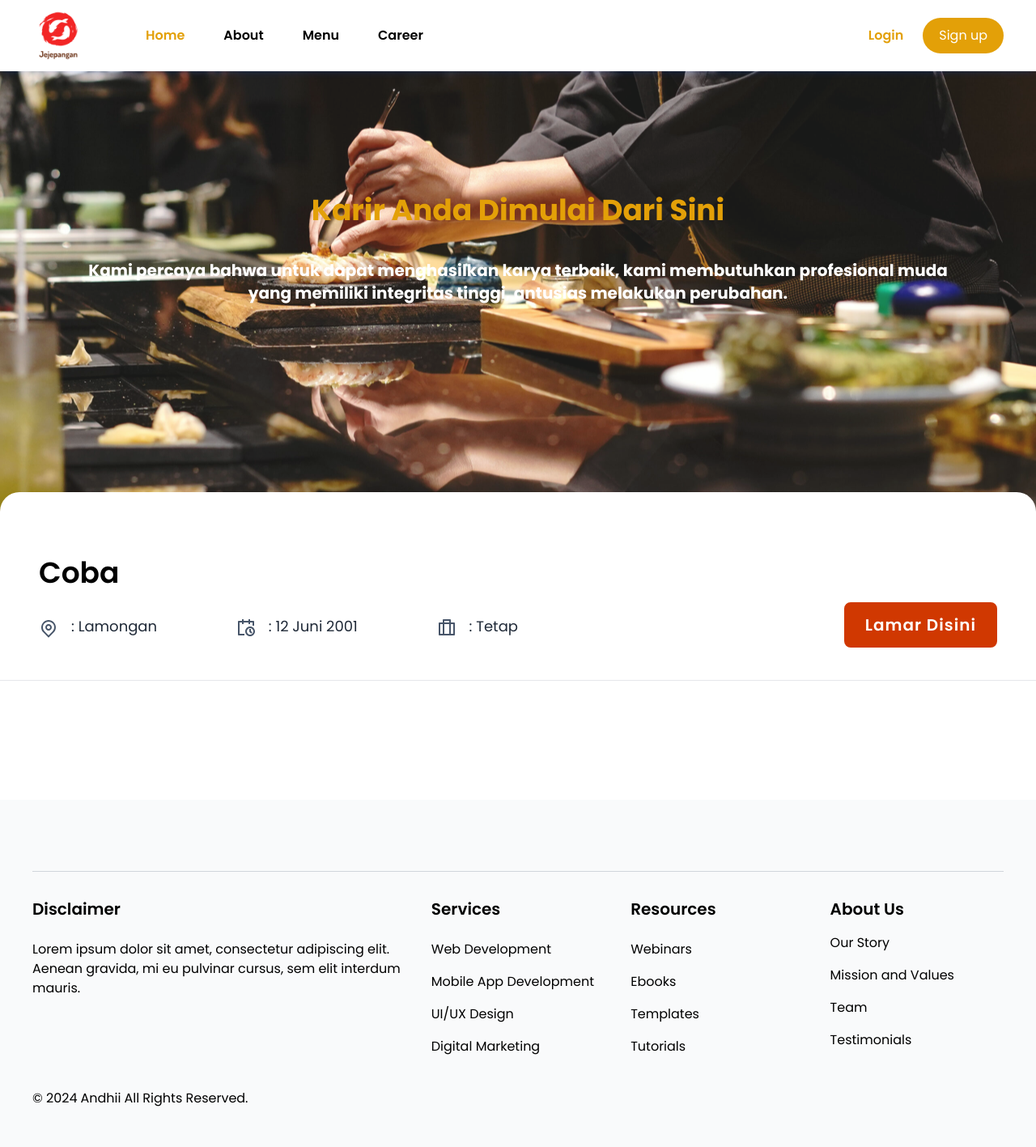
After one commit to agungandhita/HRIS, a Laravel app: template resources/views/rekrutmen/page/detail.blade.php in a window 1280 px wide. The commit adds this page. Shown: the whole page at 81% size. Run offline with Laravel 10, Linux system fonts and the light colour scheme; the template is opened without the code that fills it, so the values that code supplies are empty; style sheets or scripts are compiled from the project's sources; settings files or empty folders that the repository lacks are supplied.

Commit message:
make detail vacancy

```diff
--- a/app/Providers/RepositoryServiceProvider.php
+++ b/app/Providers/RepositoryServiceProvider.php
@@ -2,6 +2,8 @@
 
 namespace App\Providers;
 
+use App\Repositories\Loker\LokerInterface;
+use App\Repositories\Loker\LokerRepository;
 use Illuminate\Support\ServiceProvider;
 use App\Repositories\Manajer\ManajerInterface;
 use App\Repositories\Vacancy\VacancyInterface;
@@ -14,6 +16,6 @@ class RepositoryServiceProvider extends ServiceProvider {
     public function register() {
         $this->app->bind(ManajerInterface::class, ManajerRepository::class);
         $this->app->bind(VacancyInterface::class, VacancyRepository::class);
-
+        $this->app->bind(LokerInterface::class, LokerRepository::class);
     }
 }
--- a/app/Repositories/Vacancy/VacancyRepository.php
+++ b/app/Repositories/Vacancy/VacancyRepository.php
@@ -39,7 +39,7 @@ class VacancyRepository implements VacancyInterface
                 $item->status = 'closed';
                 $item->save();
             }
-
+            // Proses job_description
             $item->job_description = str_replace(['[', ']', '"'], '', $item->job_description);
             $item->job_description = explode(',', $item->job_description);
             $item->job_description = array_map('trim', $item->job_description);
@@ -55,7 +55,8 @@ class VacancyRepository implements VacancyInterface
         return $vacancies;
     }
 
-    public function updateVacancies(int $id, array $data) {
+    public function updateVacancies(int $id, array $data)
+    {
 
         $vacancy = Vacancy::findOrFail($id);
 
--- /dev/null
+++ b/resources/views/rekrutmen/page/detail.blade.php
@@ -0,0 +1,65 @@
+@extends('rekrutmen.layouts.main')
+
+@section('container')
+    <div class="before:z-10 object-contain before:absolute before:w-full before:h-full before:inset-0">
+        <img src="{{ asset('bahan/career.jpg') }}" class="absolute inset-0 w-full h-full object-cover opacity-90"
+            alt="Banner Image">
+        <div
+            class="min-h-[280px] relative z-20 max-w-6xl mx-auto flex flex-col justify-center items-center text-center p-6 mb-16 md:mb-40 mt-2 md:mt-20 ">
+            <h2 class="text-yellow-400 stroke-2 text-2xl md:text-4xl font-bold stroke-slate-950 mb-6 capitalize">Karir Anda
+                Dimulai Dari Sini
+            </h2>
+            <p class="text-white font-bold text-sm sm:text-xl mt-4">
+                Kami percaya bahwa untuk dapat menghasilkan karya terbaik, kami membutuhkan profesional muda yang memiliki
+                integritas tinggi, antusias melakukan perubahan.
+            </p>
+        </div>
+
+        <div class="bg-white relative z-20 mx-auto w-full rounded-t-3xl min-h-[380px] pb-20">
+            <div class="md:max-w-full px-4 py-10 sm:px-6 lg:px-12 lg:pt-20 mx-auto border-b">
+                <h1 class="text-2xl md:text-4xl font-semibold capitalize">
+                    coba
+                </h1>
+
+                <div class="md:grid md:grid-cols-2 ">
+                    <div class="md:flex justify-between">
+                        <div class="flex gap-x-4 mt-6">
+                            <svg xmlns="http://www.w3.org/2000/svg" viewBox="0 0 24 24" class="w-6 md:w-6 fill-slate-600">
+                                <path
+                                    d="M12 20.8995L16.9497 15.9497C19.6834 13.2161 19.6834 8.78392 16.9497 6.05025C14.2161 3.31658 9.78392 3.31658 7.05025 6.05025C4.31658 8.78392 4.31658 13.2161 7.05025 15.9497L12 20.8995ZM12 23.7279L5.63604 17.364C2.12132 13.8492 2.12132 8.15076 5.63604 4.63604C9.15076 1.12132 14.8492 1.12132 18.364 4.63604C21.8787 8.15076 21.8787 13.8492 18.364 17.364L12 23.7279ZM12 13C13.1046 13 14 12.1046 14 11C14 9.89543 13.1046 9 12 9C10.8954 9 10 9.89543 10 11C10 12.1046 10.8954 13 12 13ZM12 15C9.79086 15 8 13.2091 8 11C8 8.79086 9.79086 7 12 7C14.2091 7 16 8.79086 16 11C16 13.2091 14.2091 15 12 15Z">
+                                </path>
+                            </svg>
+                            <p class="mt-2 text-base text-gray-800 leading-relaxed md:text-lg capitalize">: Lamongan</p>
+                        </div>
+
+                        <div class="flex gap-x-4 mt-6">
+                            <svg xmlns="http://www.w3.org/2000/svg" viewBox="0 0 24 24" class="w-6 md:w-6 fill-slate-600">
+                                <path
+                                    d="M7 3V1H9V3H15V1H17V3H21C21.5523 3 22 3.44772 22 4V9H20V5H17V7H15V5H9V7H7V5H4V19H10V21H3C2.44772 21 2 20.5523 2 20V4C2 3.44772 2.44772 3 3 3H7ZM17 12C14.7909 12 13 13.7909 13 16C13 18.2091 14.7909 20 17 20C19.2091 20 21 18.2091 21 16C21 13.7909 19.2091 12 17 12ZM11 16C11 12.6863 13.6863 10 17 10C20.3137 10 23 12.6863 23 16C23 19.3137 20.3137 22 17 22C13.6863 22 11 19.3137 11 16ZM16 13V16.4142L18.2929 18.7071L19.7071 17.2929L18 15.5858V13H16Z">
+                                </path>
+                            </svg>
+                            <p class="mt-2 text-base text-gray-800 leading-relaxed md:text-lg capitalize">: 12 Juni 2001
+                            </p>
+                        </div>
+
+                        <div class="flex gap-x-4 mt-6">
+                            <svg xmlns="http://www.w3.org/2000/svg" viewBox="0 0 24 24" class="w-6 md:w-6 fill-slate-600">
+                                <path
+                                    d="M7 5V2C7 1.44772 7.44772 1 8 1H16C16.5523 1 17 1.44772 17 2V5H21C21.5523 5 22 5.44772 22 6V20C22 20.5523 21.5523 21 21 21H3C2.44772 21 2 20.5523 2 20V6C2 5.44772 2.44772 5 3 5H7ZM15 7H9V19H15V7ZM7 7H4V19H7V7ZM17 7V19H20V7H17ZM9 3V5H15V3H9Z">
+                                </path>
+                            </svg>
+                            <p class="mt-2 text-base text-gray-800 leading-relaxed md:text-lg capitalize">: Tetap </p>
+                        </div>
+
+                    </div>
+
+                    <div class="mt-4 flex justify-center items-center md:flex md:justify-end md:items-end">
+                        <button type="button"
+                            class="px-3 py-2 md:px-6 md:py-3 rounded-lg text-white text-sm md:text-xl tracking-wider font-semibold outline-none bg-orange-600 hover:bg-orange-700 border-2 border-orange-600 transition-all duration-300">Lamar Disini</button>
+                    </div>
+                </div>
+            </div>
+
+        </div>
+    </div>
+@endsection
--- a/routes/web.php
+++ b/routes/web.php
@@ -63,4 +63,6 @@ Route::middleware(['auth', 'manajer'])->group(function () {
 
 
 Route::get('/', [FrontController::class, 'index'])->name('home');
+//career
 Route::get('/career', [FrontController::class, 'career'])->name('career');
+Route::get('/career/detail', [FrontController::class, 'detail'])->name('career.detail');
```
Also changed, not shown: app/Http/Controllers/page/FrontController.php (+27 -3 lines), app/Repositories/Loker/LokerInterface.php (added, +9 -0 lines), app/Repositories/Loker/LokerRepository.php (added, +47 -0 lines), resources/views/rekrutmen/page/career.blade.php (+10 -8 lines), public/bahan/career 1.jpg (added), public/bahan/career 2.jpg (added), public/bahan/career 3.png (added), public/bahan/career.jpg (added). Lines whose indentation alone changed are shown as unchanged.
